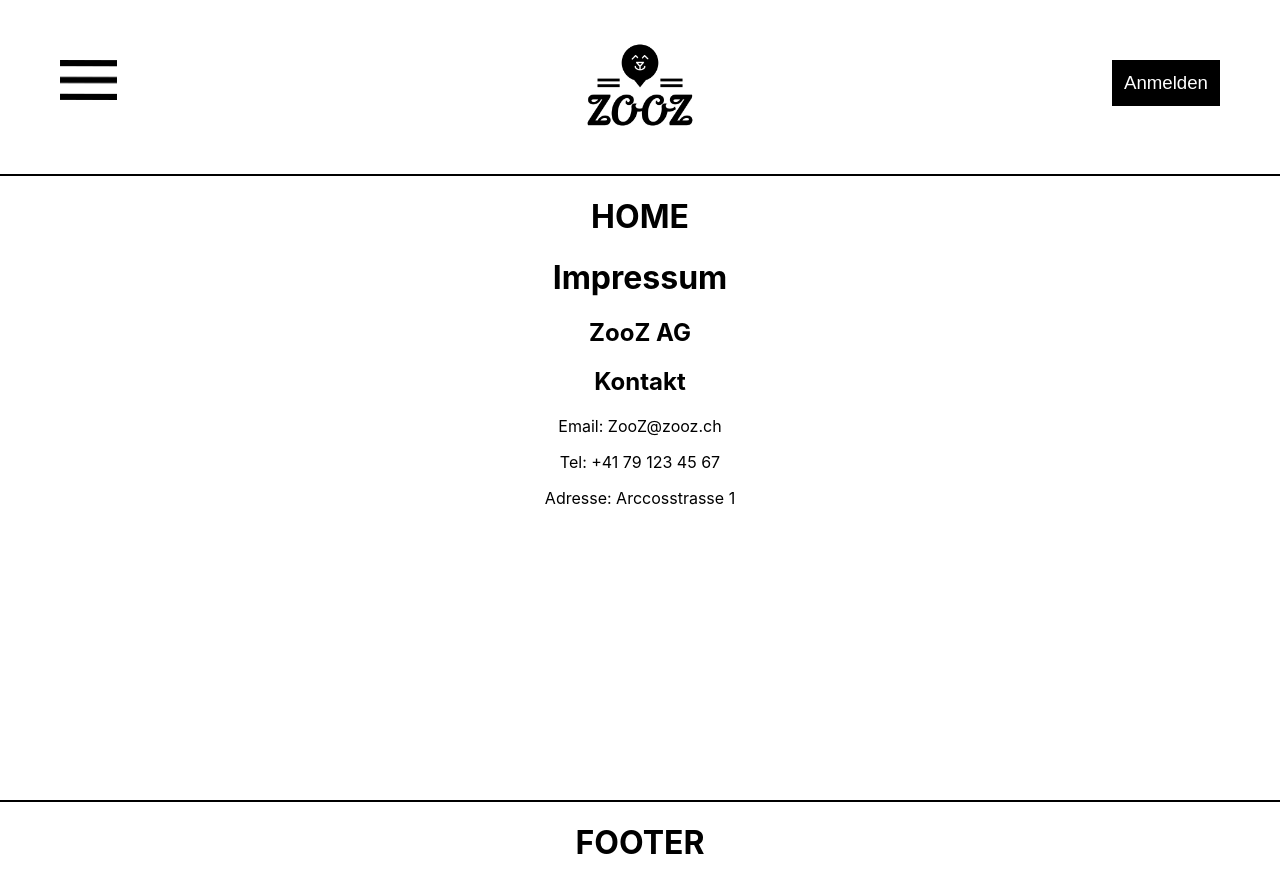
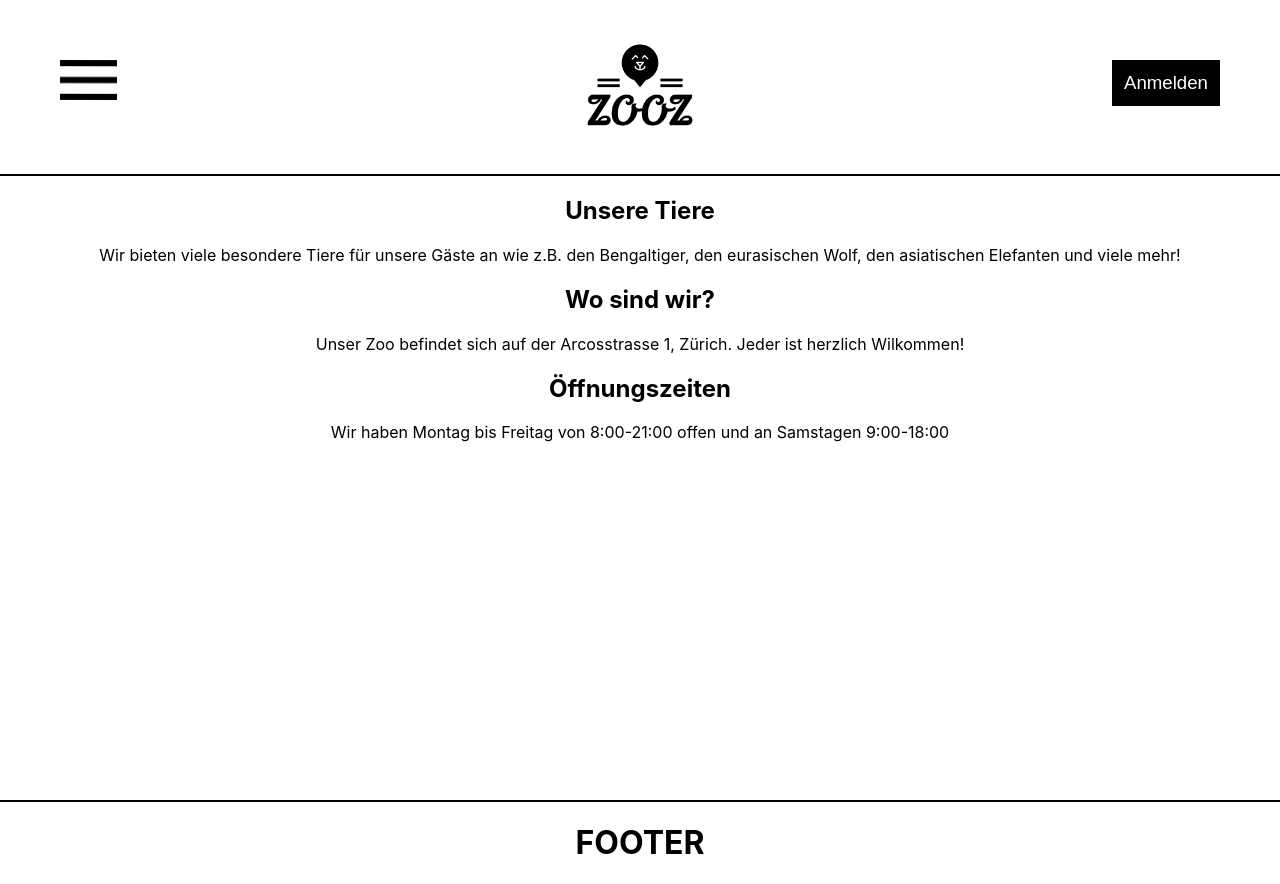
Before and after one commit to TihanMo/ZooApp, a React (Create React App) app in the folder zooapp/: page / in a window 1280 px wide. Built offline with nearby package versions, Linux system fonts and the light colour scheme.

Commit message:
TextBox Home added

```diff
--- a/zooapp/src/App.css
+++ b/zooapp/src/App.css
@@ -79,3 +79,9 @@
   border-top: 2px solid black;
   top: 100%;
 }
+
+/*TextBox*/
+
+.TextBox {
+  background-color: #9e9e9e;
+}
--- a/zooapp/src/App.js
+++ b/zooapp/src/App.js
@@ -8,8 +8,7 @@ function App() {
   return (
     <div className="App">
       <Header/>
-      <Home/>
-      <Impressum />
+      <Home />
       <Footer/>
     </div>
   );
--- a/zooapp/src/components/Home.js
+++ b/zooapp/src/components/Home.js
@@ -1,10 +1,28 @@
 import React from 'react'
 import '../App.css';
+import TextBox from './TextBox';
 
 export default function Home() {
   return (
     <div>
-      <h1>HOME</h1>
+      <TextBox
+        classname="TextBox"
+        name="Unsere Tiere"
+        description="Wir bieten viele besondere Tiere für unsere Gäste an wie z.B.
+         den Bengaltiger, den eurasischen Wolf, den asiatischen Elefanten und viele mehr!"
+      />
+
+      <TextBox
+        classname="TextBox"
+        name="Wo sind wir?"
+        description="Unser Zoo befindet sich auf der Arcosstrasse 1, Zürich. Jeder ist herzlich Wilkommen!"
+      />
+
+      <TextBox
+        classname="TextBox"
+        name="Öffnungszeiten"
+        description="Wir haben Montag bis Freitag von 8:00-21:00 offen und an Samstagen 9:00-18:00"
+      />
     </div>
   )
 }
--- /dev/null
+++ b/zooapp/src/components/TextBox.js
@@ -0,0 +1,10 @@
+import React from 'react'
+
+export default function Text_box(text_content) {
+  return (
+    <div>
+      <h2>{text_content.name}</h2>
+      <p>{text_content.description}</p>
+    </div>
+  )
+}
```
